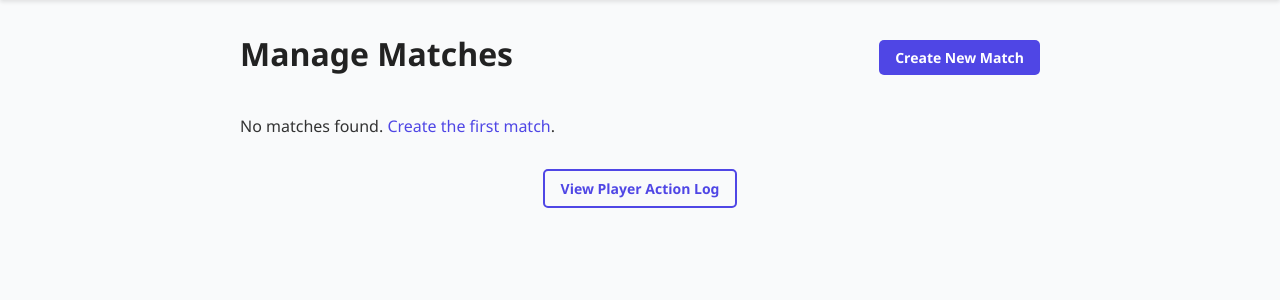
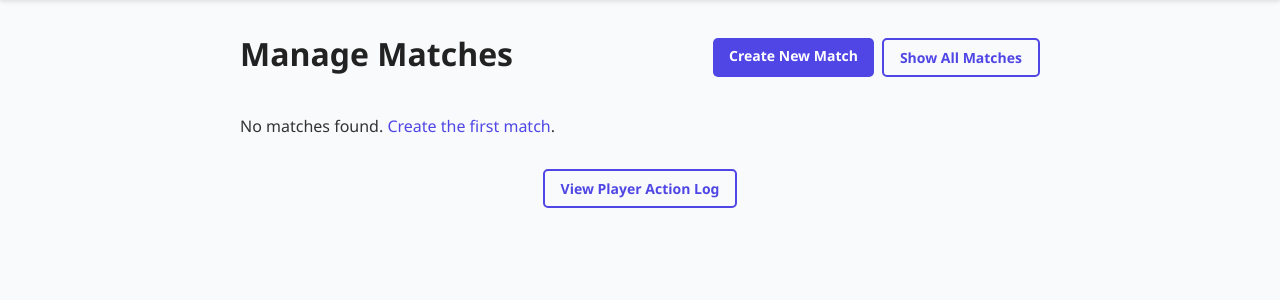
Before and after one commit to mohammedAljadd/footballniceapp, a Django app: page /manage/ in a window 1280 px wide. Shown: the part 81-381 px from the top of the page. Run offline with Django 5.2, Linux system fonts and the light colour scheme; the visitor is signed in with stand-in values (Sample User, id 1); data that the repository does not hold is empty.

Commit message:
pdf add 2

```diff
--- a/footypoll/matches/static/matches/css/style.css
+++ b/footypoll/matches/static/matches/css/style.css
@@ -263,6 +263,22 @@ a:hover {
 .admin-links {
   margin-top: 2rem;
   text-align: center;
+}
+
+/* Past matches styling */
+.past-match {
+  opacity: 0.6;
+  background-color: #f9fafb !important;
+}
+
+.past-match td {
+  color: #6b7280;
+}
+
+.matches-summary {
+  margin-bottom: 1rem;
+  color: #6b7280;
+  font-size: 0.875rem;
 }
 
 /* Table Styles */
--- a/footypoll/matches/templates/matches/manage_matches.html
+++ b/footypoll/matches/templates/matches/manage_matches.html
@@ -5,10 +5,24 @@
 {% block content %}
   <div class="manage-header">
     <h1>Manage Matches</h1>
-    <a href="{% url 'create_match' %}" class="btn btn-primary">Create New Match</a>
+    <div class="header-actions">
+      <a href="{% url 'create_match' %}" class="btn btn-primary">Create New Match</a>
+      <a href="{% url 'manage_matches' %}?show_all=true" class="btn btn-outline">
+        {% if request.GET.show_all %}Show Upcoming Only{% else %}Show All Matches{% endif %}
+      </a>
+    </div>
   </div>
 
   {% if matches %}
+    <div class="matches-summary">
+      <p>
+        {% if show_all %}
+          Showing all matches ({{ matches.count }} total)
+        {% else %}
+          Showing upcoming matches ({{ matches.count }} total)
+        {% endif %}
+      </p>
+    </div>
     <div class="matches-table">
       <table>
         <thead>
@@ -23,7 +37,7 @@
         </thead>
         <tbody>
           {% for match in matches %}
-            <tr>
+            <tr {% if match.date < today %}class="past-match"{% endif %}>
               <td>{{ match.day }}</td>
               <td>{{ match.date }}</td>
               <td>{{ match.time }}</td>
--- a/footypoll/matches/views.py
+++ b/footypoll/matches/views.py
@@ -15,7 +15,12 @@ from reportlab.lib import colors
 from io import BytesIO
 
 def match_list(request):
-    matches = Match.objects.order_by('date')
+    # Get today's date
+    today = timezone.now().date()
+
+    # Filter matches to show only future matches (date >= today)
+    matches = Match.objects.filter(date__gte=today).order_by('date', 'time')
+
     return render(request, 'matches/match_list.html', {'matches': matches})
 
 def match_detail(request, match_id):
@@ -103,8 +108,21 @@ def delete_match(request, match_id):
 
 @staff_member_required
 def manage_matches(request):
-    matches = Match.objects.order_by('-date', '-time')
-    return render(request, 'matches/manage_matches.html', {'matches': matches})
+    show_all = request.GET.get('show_all', False)
+    today = timezone.now().date()
+
+    if show_all:
+        # Show all matches (including past ones)
+        matches = Match.objects.order_by('-date', '-time')
+    else:
+        # Show only upcoming matches
+        matches = Match.objects.filter(date__gte=today).order_by('date', 'time')
+
+    return render(request, 'matches/manage_matches.html', {
+        'matches': matches,
+        'show_all': show_all,
+        'today': today
+    })
 
 @staff_member_required
 def action_log(request):
```
